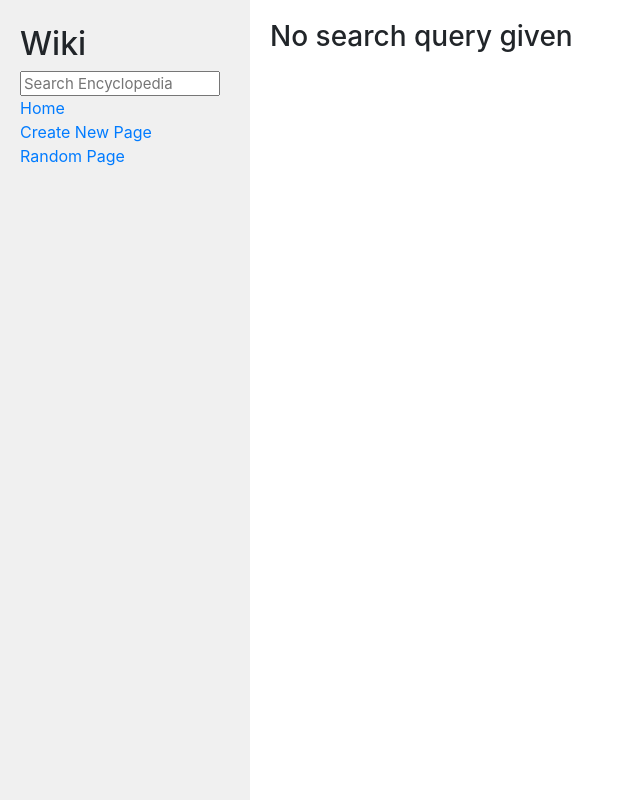
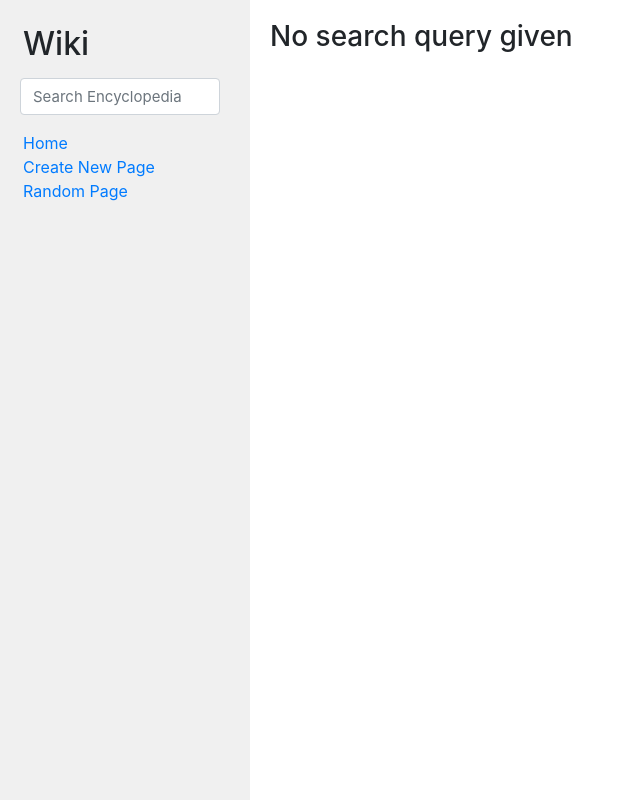
Before and after one commit to esteban-gasan/wiki, a Django app: page /search/ in a window 1280 px wide. Shown: the whole page, without its empty margins (0-640 px from the left). Run offline with Django 3.2, Linux system fonts and the light colour scheme; some libraries are stand-ins or nearby versions.

Commit message:
Add style to the search bar

```diff
--- a/encyclopedia/static/encyclopedia/styles.css
+++ b/encyclopedia/static/encyclopedia/styles.css
@@ -27,6 +27,7 @@ textarea {
     width: 200px;
     font-size: 15px;
     line-height: 15px;
+    margin-top: 15px;
 }
 
 .sidebar {
@@ -38,6 +39,11 @@ textarea {
 
 .sidebar h2 {
     margin-top: 5px;
+    padding-left: 3px;
+}
+
+.sidebar a {
+    padding-left: 3px;
 }
 
 .wrapper {
--- a/encyclopedia/templates/encyclopedia/entry.html
+++ b/encyclopedia/templates/encyclopedia/entry.html
@@ -1,7 +1,7 @@
 {% extends "encyclopedia/layout.html" %}
 
 {% block title %}
-    {{ title }}
+    {{ title }} - Wiki
 {% endblock %}
 
 {% block body %}
--- a/encyclopedia/templates/encyclopedia/layout.html
+++ b/encyclopedia/templates/encyclopedia/layout.html
@@ -16,7 +16,9 @@
         <div class="sidebar col-lg-2 col-md-3">
             <h2>Wiki</h2>
             <form action="{% url 'encyclopedia:search' %}" method="GET">
-                <input class="search" type="text" name="q" placeholder="Search Encyclopedia">
+                <div class="form-group">
+                    <input class="search form-control" type="text" name="q" placeholder="Search Encyclopedia">
+                </div>
             </form>
             <div>
                 <a href="{% url 'encyclopedia:index' %}">Home</a>
```
